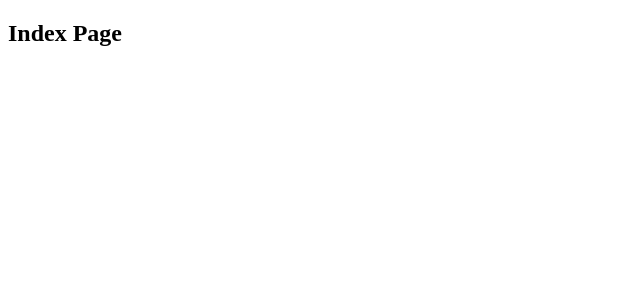
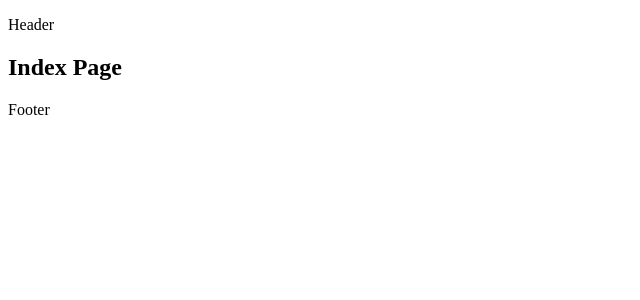
Before and after one commit to KiiMuu/Blog, a Next.js app in the folder frontend/: page / in a window 1280 px wide. Shown: the top 300 px of the page, without its empty margins (0-640 px from the left). Built offline with nearby package versions, Linux system fonts and the light colour scheme.

Commit message:
Add layout

```diff
--- /dev/null
+++ b/frontend/components/Layout.js
@@ -0,0 +1,11 @@
+const Layout = ({ children }) => {
+    return (
+        <React.Fragment>
+            <p>Header</p>
+            {children}
+            <p>Footer</p>
+        </React.Fragment>
+    )
+}
+
+export default Layout;
--- a/frontend/pages/index.js
+++ b/frontend/pages/index.js
@@ -1,3 +1,11 @@
-const Index = () => <h2>Index Page</h2>
+import Layout from '../components/Layout';
+
+const Index = () => {
+    return (
+        <Layout>
+            <h2>Index Page</h2>
+        </Layout>
+    )
+}
 
 export default Index;
```
